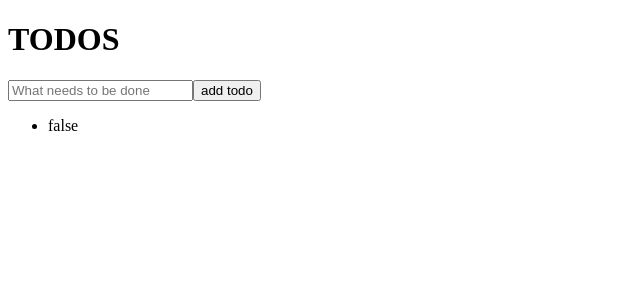
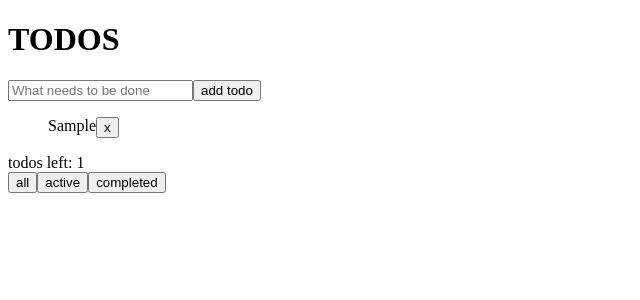
Before and after one commit to CrispusDH/react-todos, a React (Create React App) app: page / in a window 1280 px wide. Both pictures are taken after typing "Sample" into the empty fields and a click on the button "add todo". Shown: the top 300 px of the page, without its empty margins (0-640 px from the left). Built offline with nearby package versions, Linux system fonts and the light colour scheme.

Commit message:
implement remove

```diff
--- a/src/component/form.tsx
+++ b/src/component/form.tsx
@@ -1,4 +1,4 @@
-import * as React from 'react'
+import React from 'react'
 import { useState } from 'react'
 import uuid from 'uuid'
 
--- a/src/component/headline.tsx
+++ b/src/component/headline.tsx
@@ -1,4 +1,4 @@
-import * as React from 'react'
+import React from 'react'
 
 interface Props {
   value: string;
--- a/src/component/item.tsx
+++ b/src/component/item.tsx
@@ -1,9 +1,28 @@
-import * as React from 'react'
-import { ToDo } from "./form";
+import React from 'react';
+import { ToDo } from './form';
+import { FilterOptions } from './list';
 
-export function Item(todo: ToDo) {
-  return <li
-    key={todo.id}
-    onClick={() => todo.toggleComplete()}
-  >{JSON.stringify(todo.isComplete)}</li>
+interface Props {
+  todo: ToDo,
+  filter: FilterOptions,
+  handleDeleteToDo: (id: string) => void
 }
+
+export function Item(props: Props) {
+  return (
+    <li
+      style={{
+        display: "flex",
+        justifyContent: "start",
+        textDecorationLine: props.todo.isComplete && props.filter !== FilterOptions.Completed ? 'line-through' : ''
+      }}
+      key={props.todo.id}
+      onClick={() => props.todo.toggleComplete()}
+    >{props.todo.text}
+    <button onClick={(event) => {
+      event.stopPropagation();
+      props.handleDeleteToDo(props.todo.id)
+    }}>x</button>
+    </li>
+  )
+}
--- a/src/component/list.tsx
+++ b/src/component/list.tsx
@@ -1,30 +1,71 @@
-import * as React from 'react';
-import {useEffect, useState} from 'react'
+import React, { useState } from 'react';
 import { Form, ToDo } from './form';
 import { Item } from './item';
 
 export function List() {
-  const [todos, setTodos] = useState<ToDo[]>([]);
+  const [todos, setToDos] = useState<ToDo[]>([]);
+  const [filter, setFilter] = useState<FilterOptions>(FilterOptions.All);
 
   const onSubmit = (todo: ToDo) => {
-    setTodos([todo, ...todos]);
+    setToDos([todo, ...todos]);
   };
 
   const onClick = () => {
-    setTodos([...todos]);
+    setToDos([...todos]);
   };
 
-  const show = () => {
+  const show = (todos: ToDo[]) => {
     const list = todos.map((todo) => {
-      return Item(todo)
+      return Item({ todo, filter, handleDeleteToDo})
     });
     return <ul onClick={onClick}>{list}</ul>;
+  };
+
+  const left = () => {
+    return todos.filter((todo) => !todo.isComplete).length;
+  };
+
+  const filtered = () => {
+    let array: ToDo[] = [];
+    switch (filter) {
+      case FilterOptions.All: {
+        array = todos;
+        break;
+      }
+      case FilterOptions.Active: {
+        array = todos.filter((todo) => !todo.isComplete);
+        break;
+      }
+      case FilterOptions.Completed: {
+        array = todos.filter((todo) => todo.isComplete);
+        break;
+      }
+    }
+    return array;
+  };
+
+  const handleDeleteToDo = (id: string) => {
+    setToDos(todos.filter((todo) => {
+      return todo.id !== id;
+    }));
   };
 
   return (
     <div>
       <Form onSubmit={onSubmit}/>
-      {show()}
+      {show(filtered())}
+      <label>todos left: {left()}</label>
+      <div>
+        <button onClick={() => setFilter(FilterOptions.All)}>all</button>
+        <button onClick={() => setFilter(FilterOptions.Active)}>active</button>
+        <button onClick={() => setFilter(FilterOptions.Completed)}>completed</button>
+      </div>
     </div>
   )
 }
+
+export enum FilterOptions {
+  All,
+  Active,
+  Completed
+}
```
